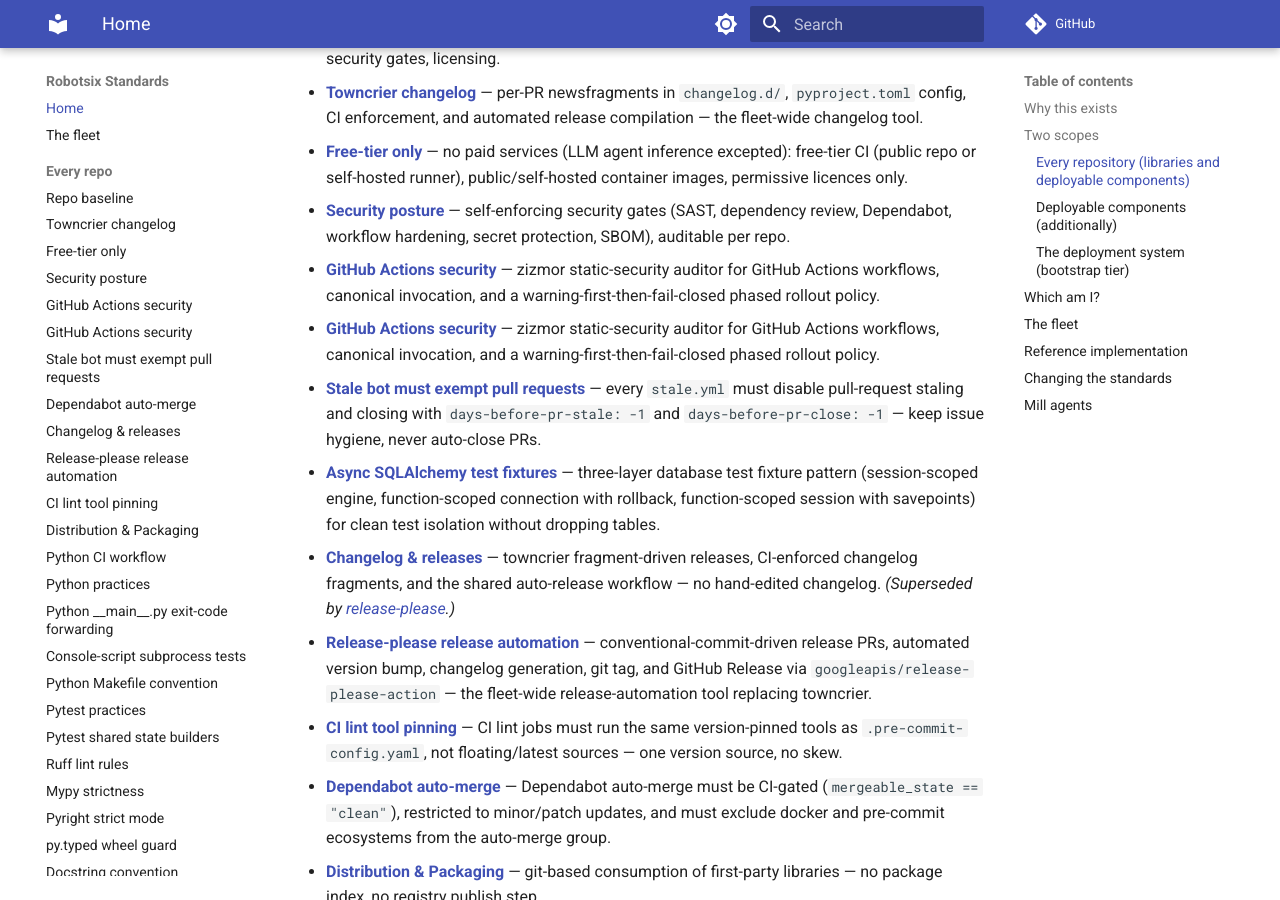
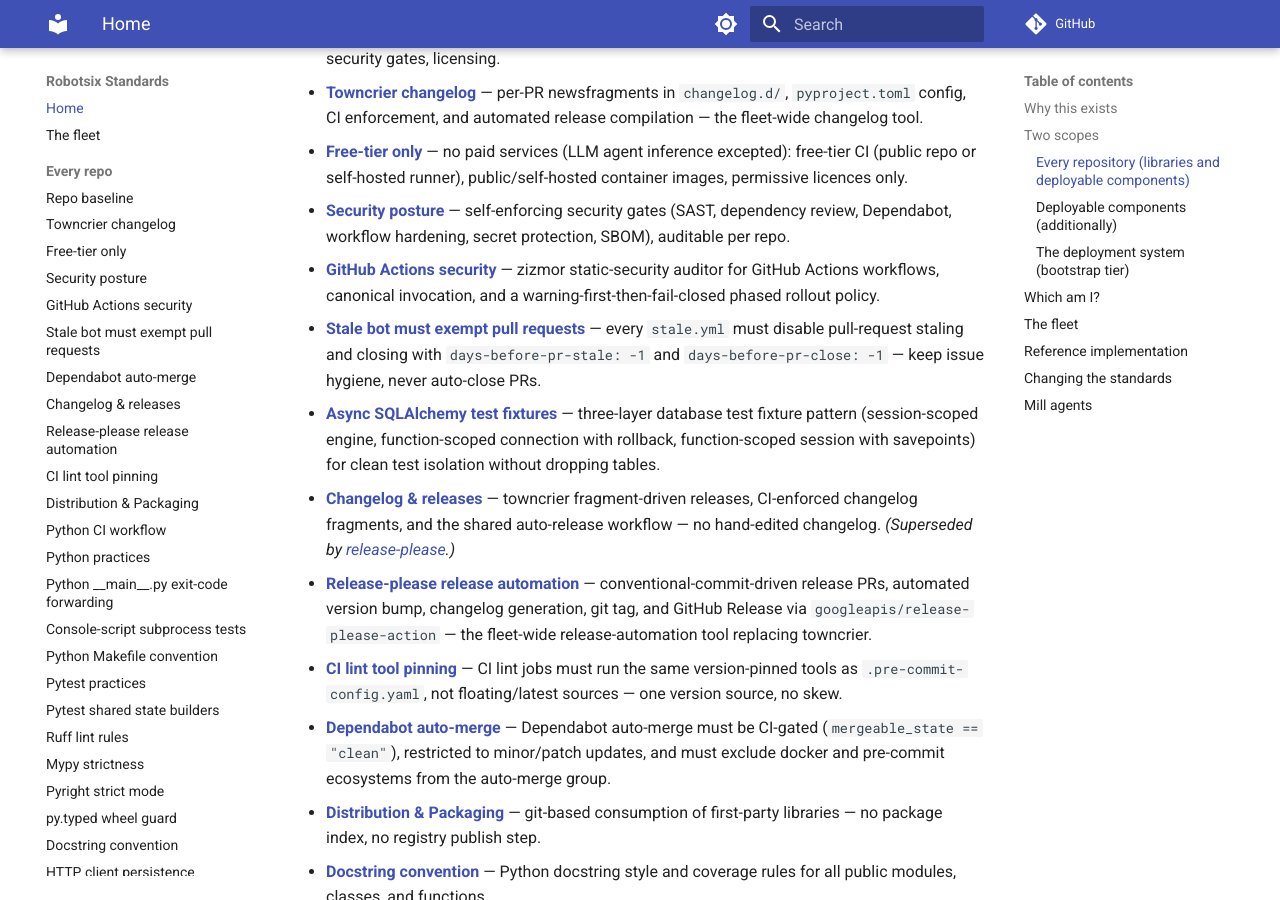
Before and after one commit to damien-robotsix/robotsix-standards, an MkDocs documentation site: the page built from docs/index.md, in a window 1280 px wide and 900 px high, scrolled down 659 px. Built offline with MkDocs 1.6.1 and Material for MkDocs 9.7.7, drawn with Linux system fonts in a browser that asks for light colours; comment, search, counter and statistics services are not loaded.

Commit message:
ci: auto-fix TOC-sync — add github-actions-security.md to README, deduplicate mkdocs.yml and docs/index.md entries

```diff
--- a/docs/index.md
+++ b/docs/index.md
@@ -33,9 +33,6 @@
 - **[Security posture](security-posture.md)** — self-enforcing security gates
   (SAST, dependency review, Dependabot, workflow hardening, secret protection,
   SBOM), auditable per repo.
-- **[GitHub Actions security](github-actions-security.md)** — zizmor static-security
-  auditor for GitHub Actions workflows, canonical invocation, and a
-  warning-first-then-fail-closed phased rollout policy.
 - **[GitHub Actions security](github-actions-security.md)** — zizmor static-security
   auditor for GitHub Actions workflows, canonical invocation, and a
   warning-first-then-fail-closed phased rollout policy.
--- a/mkdocs.yml
+++ b/mkdocs.yml
@@ -74,7 +74,6 @@
       - Free-tier only: free-tier-only.md
       - Security posture: security-posture.md
       - GitHub Actions security: github-actions-security.md
-      - GitHub Actions security: github-actions-security.md
       - Stale bot must exempt pull requests: stale-bot-must-exempt-pull-requests.md
       - Dependabot auto-merge: dependabot-auto-merge.md
       - Changelog & releases: changelog-driven-releases.md
```
Also changed, not shown: README.md (+1 -0 lines).
